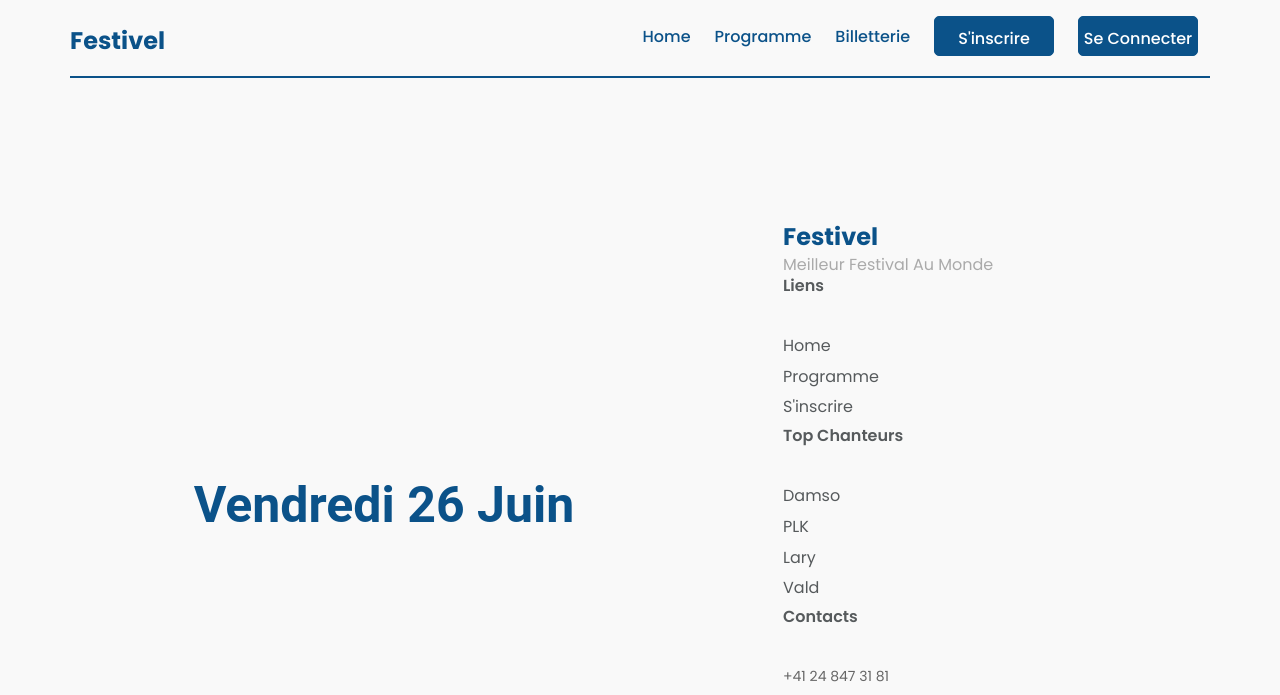
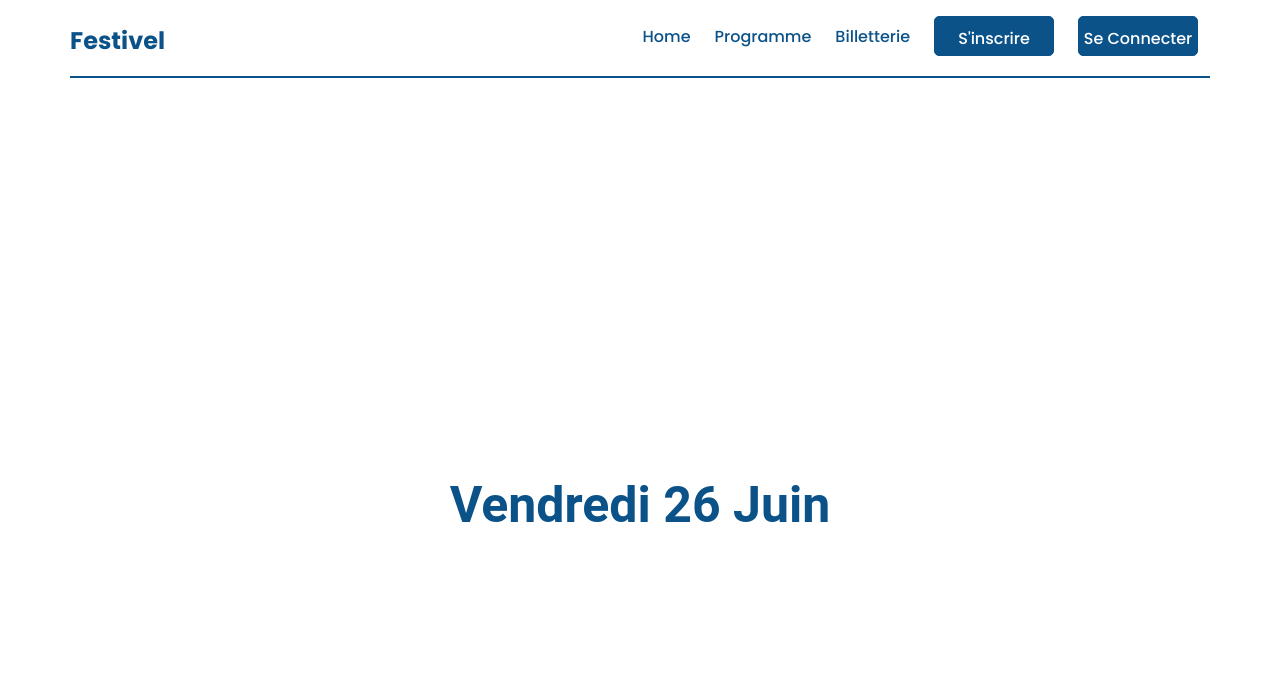
Before and after one commit to AxelPittet/Festivel, a PHP site: page /index.php?action=programme in a window 1280 px wide; the page is wider, and only the part inside the window is pictured. Shown: the top 695 px of that part. Run offline with PHP 8.4, Linux system fonts and the light colour scheme; data comes from the database, SQL or seed files in the repository.

Commit message:
suppression de la div principale

```diff
--- a/Code/view/content/css/style.css
+++ b/Code/view/content/css/style.css
@@ -1971,8 +1971,3 @@ h3 {
         border-right: 0;
     }
 }
-
-#prog{
-    float: left;
-    width: 60%;
-}
--- a/Code/view/programme.php
+++ b/Code/view/programme.php
@@ -1,7 +1,6 @@
 <?php
 ob_start();
 ?>
-<div id="prog">
 <section class="about-us">
     <h3><span>Vendredi 26 Juin</span></h3><br>
 </section>
@@ -100,7 +99,6 @@ ob_start();
             endforeach; ?>
     </table>
 </section>
-</div>
 <?php
 $content = ob_get_clean();
 require "gabarit.php";
```
